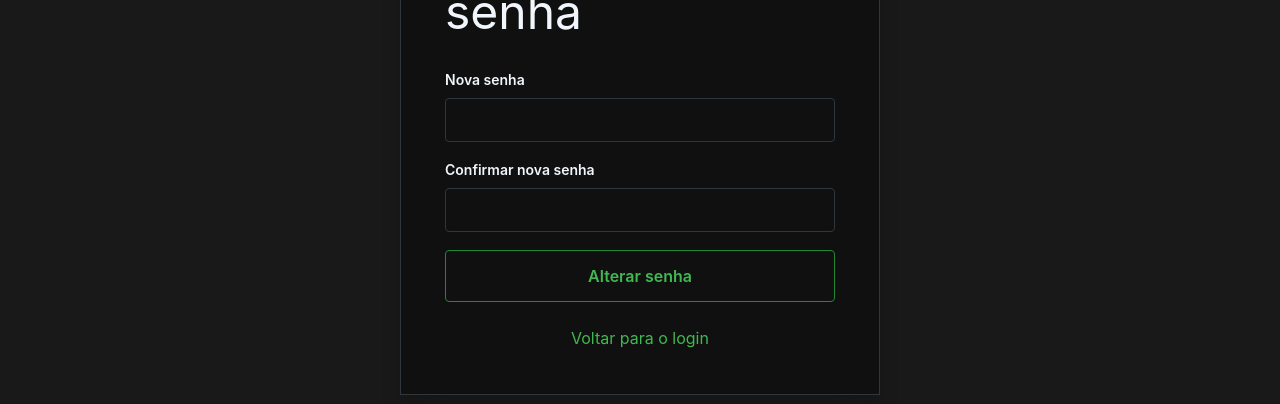
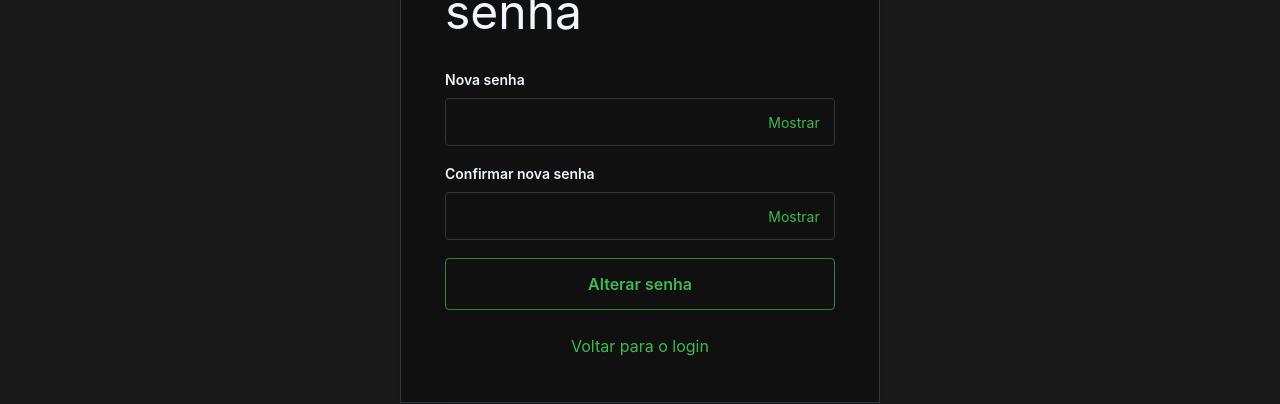
Before and after one commit to gustavorisio/cursovalido-frontend, a React (Vite) app: page /redefinir-senha in a window 1280 px wide. Shown: the part 290-694 px from the top of the page. Built offline with nearby package versions, Linux system fonts and the light colour scheme; no server answers.

Commit message:
Refactor(authentication): reutilizar campo de senha na redefinição

```diff
--- a/src/paginas/AlterarSenha.jsx
+++ b/src/paginas/AlterarSenha.jsx
@@ -1,3 +1,4 @@
+import CampoSenha from '../componentes/autenticacao/CampoSenha';
 import { useState } from 'react';
 import { Link, useSearchParams, useNavigate } from 'react-router-dom';
 import Rodape from '../componentes/comuns/Rodape';
@@ -15,14 +16,14 @@ export default function AlterarSenha() {
 
   async function enviar(evento) {
     evento.preventDefault(); setErro('');
-    if (!token) { setErro('O link de alteração de senha não possui um token válido.'); return; }
-    if (novaSenha.length < 8) { setErro('A nova senha deve ter no mínimo 8 caracteres.'); return; }
+    if (!token) { setErro('O link de alteração de senha é inválido. Solicite um novo link.'); return; }
+    if (novaSenha.length < 8) { setErro('Informe uma senha válida.'); return; }
     if (novaSenha !== confirmacaoSenha) { setErro('A confirmação deve ser igual à nova senha.'); return; }
     setCarregando(true);
     try { await alterarSenha(token, novaSenha, confirmacaoSenha); setMensagem('Senha alterada com sucesso.'); setTimeout(() => navegar('/login', { replace: true }), 1800); }
-    catch (falha) { setErro(falha.message || 'O token é inválido, expirou ou já foi utilizado.'); }
+    catch (falha) { setErro(falha.message || 'Este link é inválido, expirou ou já foi utilizado. Solicite um novo link.'); }
     finally { setCarregando(false); }
   }
 
-  return <div className="pagina-publica"><main className="painel-autenticacao"><div className="marca-publica">CURSO VÁLIDO <span>•</span></div><h1>Definir nova senha</h1>{erro && <div className="mensagem-erro" role="alert">{erro}</div>}{mensagem && <div className="mensagem-sucesso" role="status">{mensagem}</div>}<form className="formulario-publico" onSubmit={enviar}><label>Nova senha<input required minLength={8} type="password" value={novaSenha} onChange={(evento) => setNovaSenha(evento.target.value)} /></label><label>Confirmar nova senha<input required minLength={8} type="password" value={confirmacaoSenha} onChange={(evento) => setConfirmacaoSenha(evento.target.value)} /></label><button className="botao-destaque" disabled={carregando || Boolean(mensagem)}>{carregando ? 'Salvando...' : 'Alterar senha'}</button></form><p className="texto-rodape-formulario"><Link to="/login">Voltar para o login</Link></p></main><Rodape /></div>;
+  return <div className="pagina-publica"><main className="painel-autenticacao"><div className="marca-publica">CURSO VÁLIDO <span>•</span></div><h1>Definir nova senha</h1>{erro && <div className="mensagem-erro" role="alert">{erro}</div>}{mensagem && <div className="mensagem-sucesso" role="status">{mensagem}</div>}<form className="formulario-publico" onSubmit={enviar}><CampoSenha rotulo="Nova senha" required minLength={8} value={novaSenha} onChange={(evento) => setNovaSenha(evento.target.value)} /><CampoSenha rotulo="Confirmar nova senha" required minLength={8} value={confirmacaoSenha} onChange={(evento) => setConfirmacaoSenha(evento.target.value)} /><button className="botao-destaque" disabled={carregando || Boolean(mensagem)}>{carregando ? 'Salvando...' : 'Alterar senha'}</button></form><p className="texto-rodape-formulario"><Link to="/login">Voltar para o login</Link></p></main><Rodape /></div>;
 }
```
